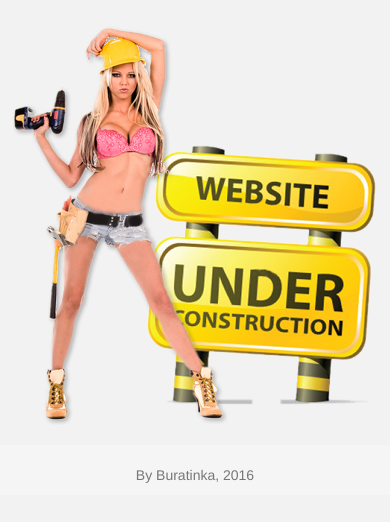
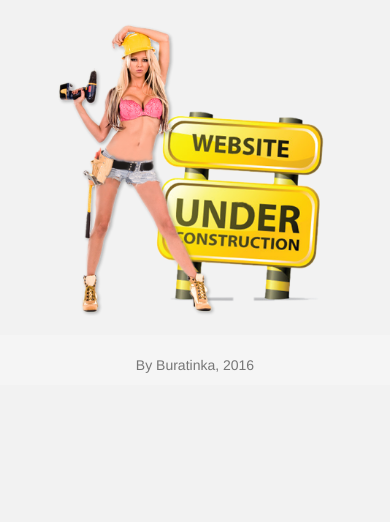
Before and after one commit to Buratinkalol/latesunrise, a website: page src/index.html in a window 390 px wide. Shown: the part 54-576 px from the top of the page. Drawn offline with Linux system fonts and the light colour scheme.

Commit message:
mobile image width

```diff
--- a/src/index.html
+++ b/src/index.html
@@ -13,8 +13,8 @@
 <!--<div style="margin: 10px;">-->
     <!--<button class="btn btn-success">This is {{testVar}}</button>-->
 <!--</div>-->
-<div style="width: 400px; height: 407px; margin: 5% auto;">
-    <img src="image/under_construction.png">
+<div style="width: 100%; height: auto; text-align: center; margin: 5% auto;">
+    <img style="display: inline-block;max-width: 75%;" src="image/under_construction.png">
 </div>
 <div ng-include="'footer/footer.html'"></div>
 <script src="libs/jquery-2.1.1.min.js" type="text/javascript"></script>
```
